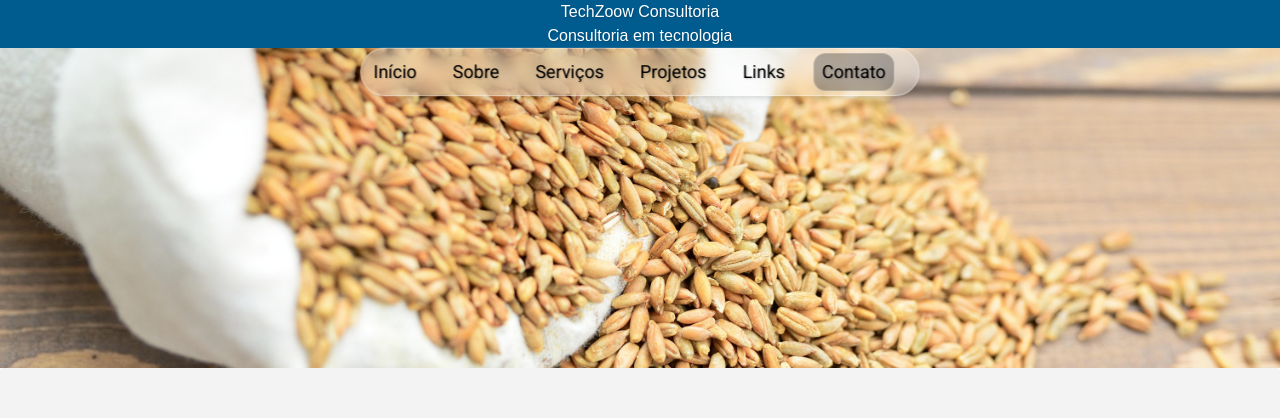
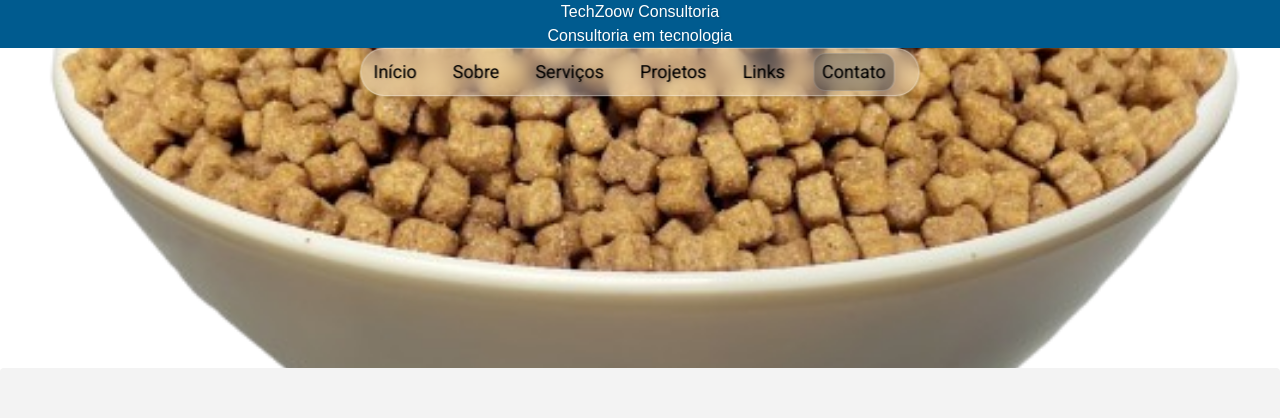
Before and after one commit to Monique-Duarte/Tech-Zoow, a React (Vite) app: page /contato in a window 1280 px wide. Shown: the top 418 px of the page. Built offline with nearby package versions, Linux system fonts and the light colour scheme; a web font is replaced by a local one.

Commit message:
Implement code changes to enhance functionality and improve performance

```diff
--- a/src/components/Banner/index.tsx
+++ b/src/components/Banner/index.tsx
@@ -1,18 +1,22 @@
 import { useLocation } from "react-router-dom";
-import cerealGrains from "../../assets/cerealGrains.jpg";
-import pellet from "../../assets/pellet.jpg";
-// import racaoColorida from "../../assets/racao.png";
+// import cerealGrains from "../../assets/cerealGrains.jpg";
+// import pellet from "../../assets/pellet.jpg";
+// // import racaoColorida from "../../assets/racao.png";
+// // import Racao from "../../assets/racao.jpg";
 import industria from "../../assets/industria.jpg";
-import Racao from "../../assets/racao.jpg";
 import Test from "../../assets/test.jpg"
+import Pellets from "../../assets/pellets.jpg"
+import Racao2 from "../../assets/racao2.png"
+import Racao from "../../assets/racao.png"
+
 
 const bannerItens = [
-  { img: Racao, path: "/" },
-  { img: pellet, path: "/sobre" },
+  { img: Pellets, path: "/" },
+  { img: Racao, path: "/sobre" },
   { img: industria, path: "/servicos" },
   { img: industria, path: "/projetos" },
   { img: Test, path: "/uteis" },
-  { img: cerealGrains, path: "/contato" },
+  { img: Racao2, path: "/contato" },
 ];
 
 const Banner = () => {
```
Also changed, not shown: src/assets/pellets.jpg (added).
